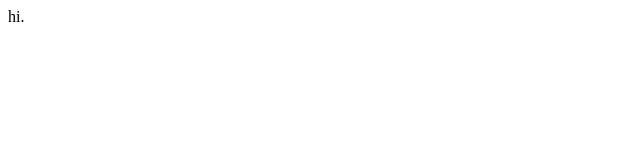
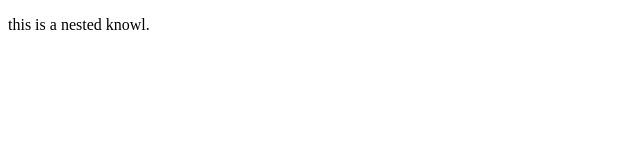
Before and after one commit to nabla-press/nabla-press.github.io, a plain HTML site: page two.html in a window 1280 px wide. Shown: the whole page, without its empty margins (0-640 px from the left). Drawn offline with Linux system fonts and the light colour scheme.

Commit message:
Update two.html

```diff
--- a/two.html
+++ b/two.html
@@ -1,6 +1,6 @@
 <!DOCTYPE html>
 <html>
   <body>
-    hi.
+    <p>this is a nested knowl.</p>
   </body>
 </html>
```
